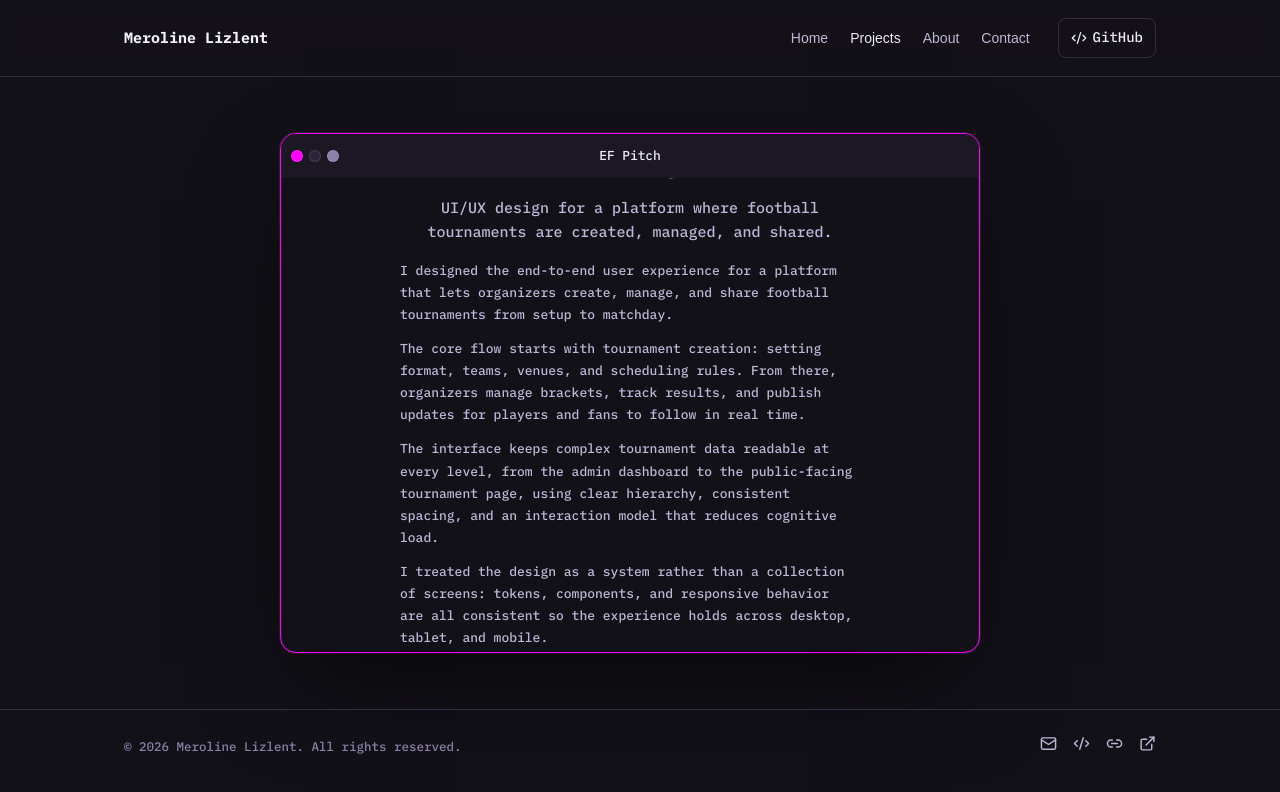
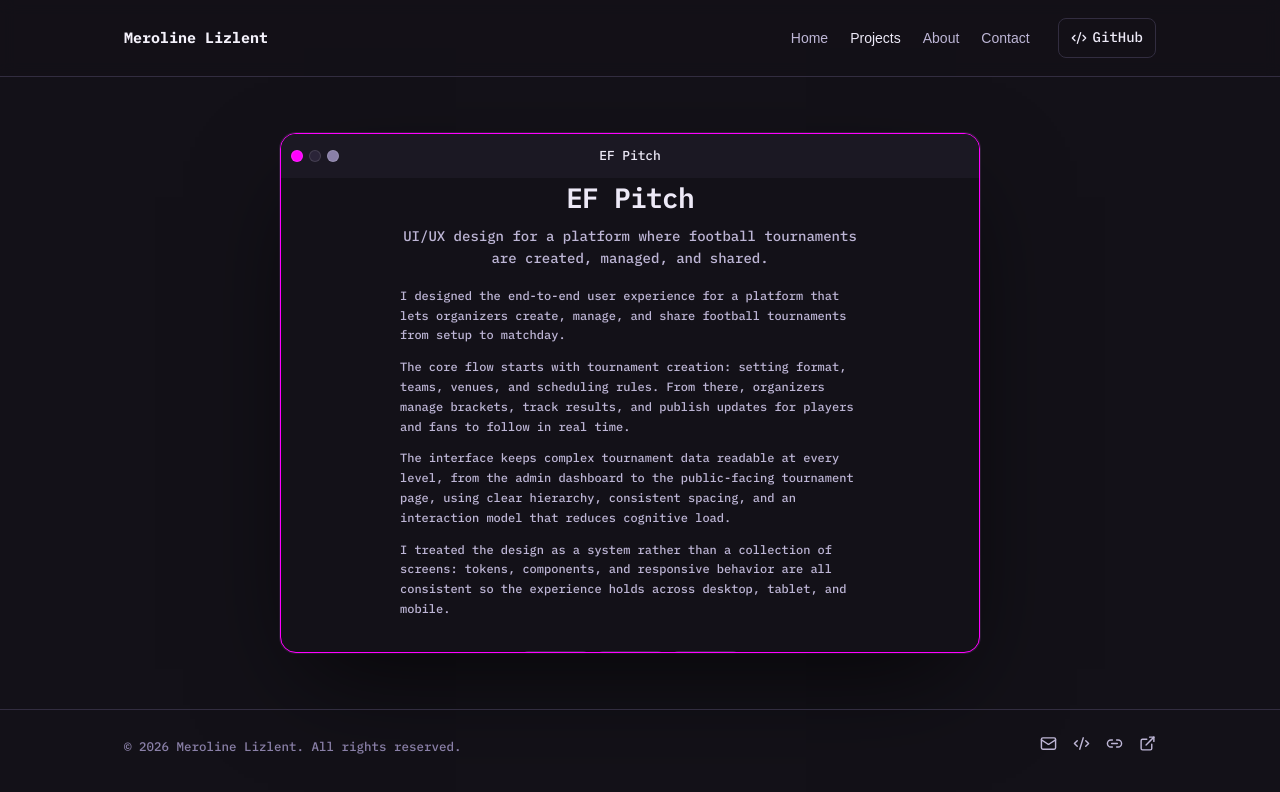
Before and after one commit to mlizlent/portfolio, a React (Vite) app: page / in a window 1280 px wide. Both pictures are taken after a click on the button "Projects". Shown: the top 792 px of the page. Built offline with nearby package versions, Linux system fonts and the light colour scheme.

Commit message:
Slightly reduce project description font sizes in ProjectViewer

```diff
--- a/src/components/ProjectViewer.jsx
+++ b/src/components/ProjectViewer.jsx
@@ -164,8 +164,8 @@ export default function ProjectViewer({ projects, startSlug }) {
             style={{
               margin: "0 0 16px 0",
               color: "var(--ink-soft)",
-              fontSize: 15,
-              lineHeight: 1.6,
+              fontSize: 14,
+              lineHeight: 1.55,
               textAlign: "center",
               maxWidth: 460,
             }}
@@ -186,8 +186,8 @@ export default function ProjectViewer({ projects, startSlug }) {
                 style={{
                   margin: "0 0 12px 0",
                   color: "var(--ink-soft)",
-                  fontSize: 13,
-                  lineHeight: 1.7,
+                  fontSize: 12,
+                  lineHeight: 1.65,
                 }}
               >
                 {para}
```
